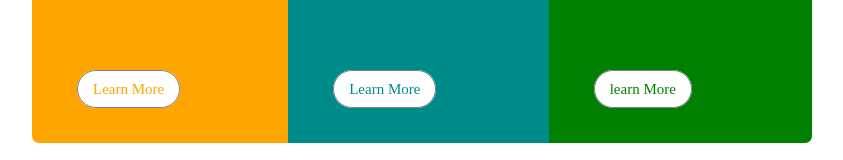
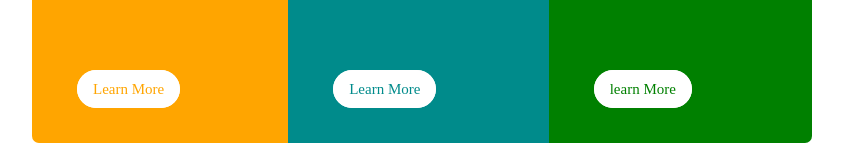
Before and after one commit to posi29/gitfirstprojectv1, a plain HTML site: page index.html in a window 1280 px wide. Shown: the part 431-591 px from the top of the page, without its empty margins (218-1061 px from the left). Drawn offline with Linux system fonts and the light colour scheme.

Commit message:
Update styleshit.css

```diff
--- a/styleshit.css
+++ b/styleshit.css
@@ -63,7 +63,7 @@ main{
     background-color: white;
     padding: 10px 15px;
     border-radius: 100px;
-    border: 1px solid gray;
+    border: 1px solid white;
 }
 .btn:hover{
     background-color: transparent;
```
